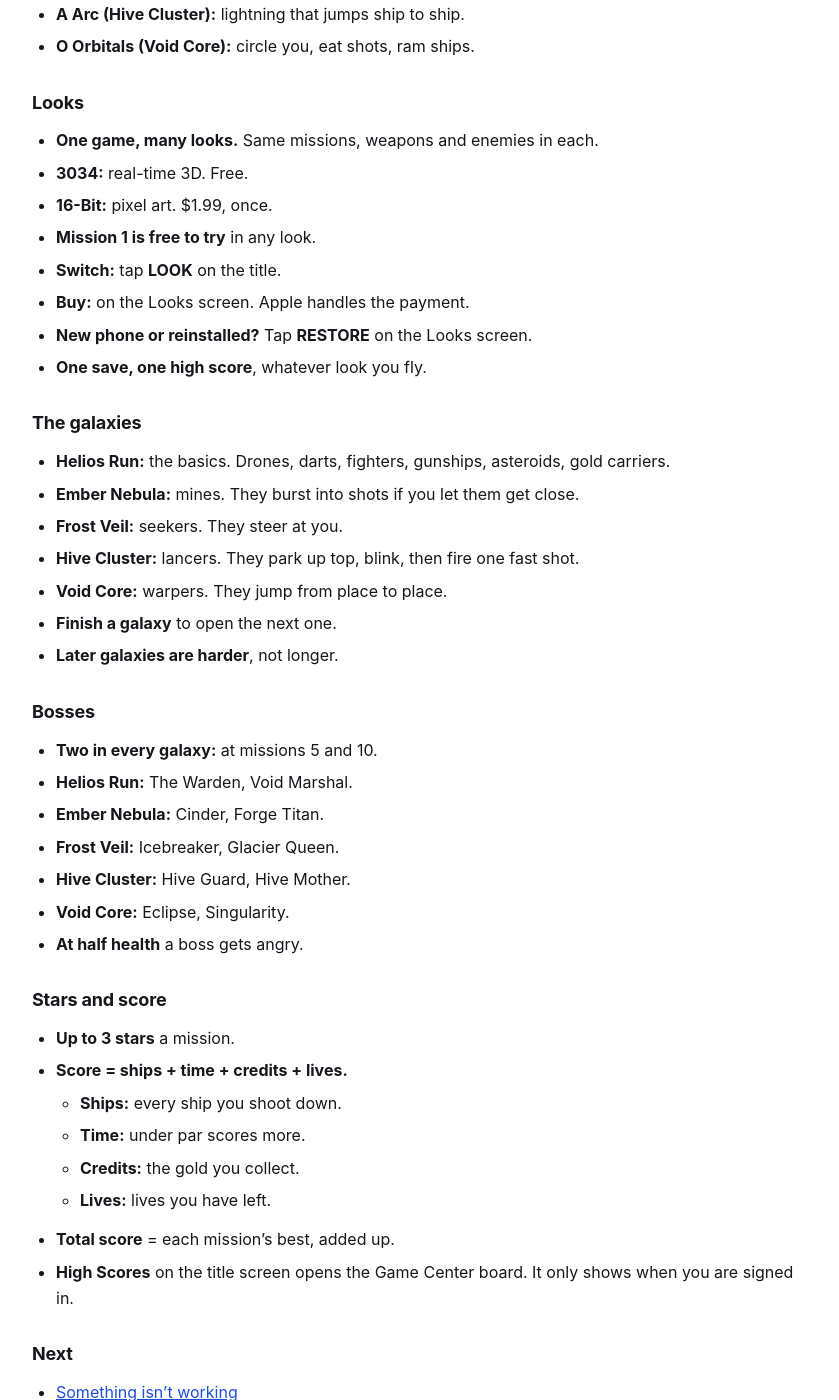
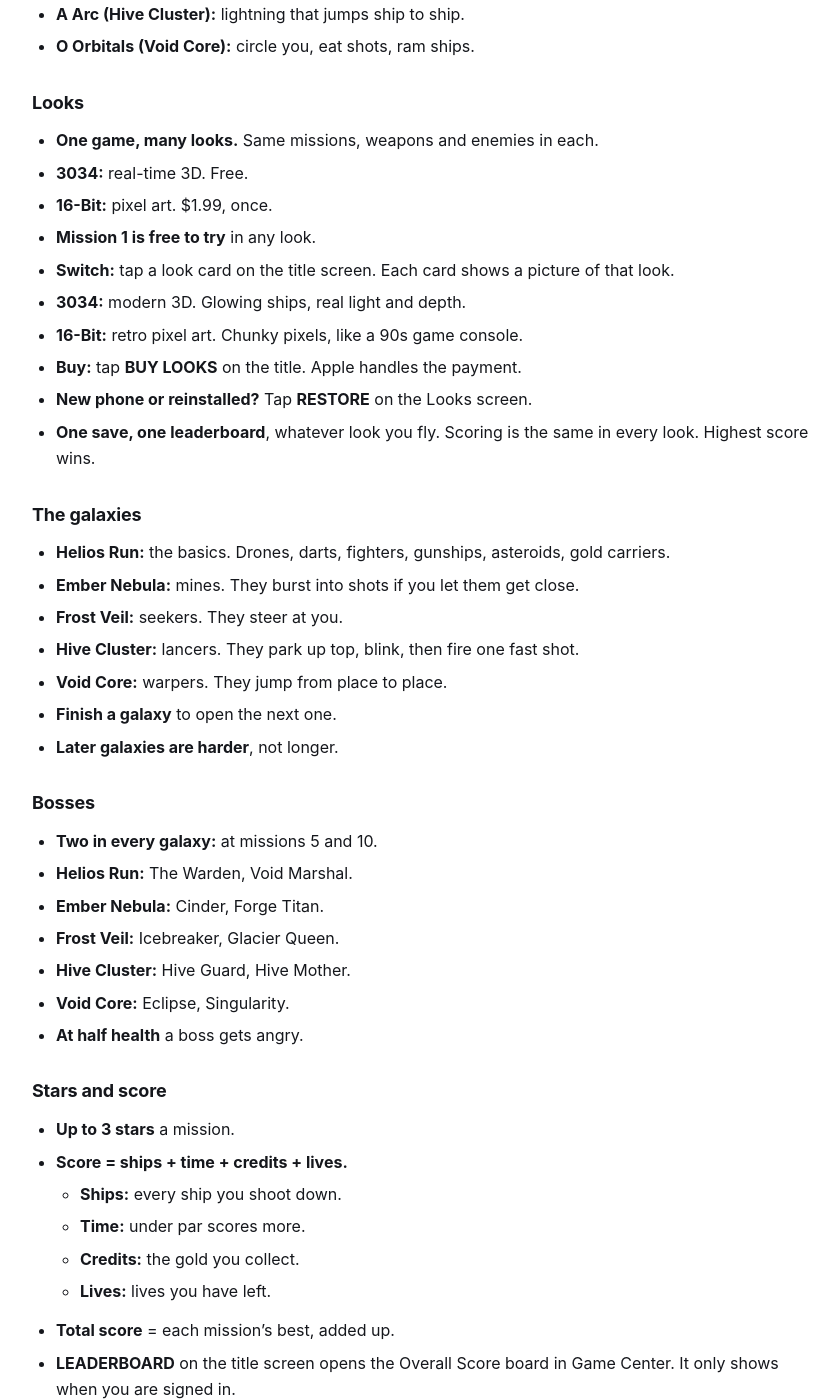
Before and after one commit to mytombrown/team-assist-help, a Jekyll site: the page built from _guides/novapatrol/getting-started.md, in a window 1280 px wide and 1400 px high, scrolled down 1236 px. Shown: the whole window, without its empty margins (218-1057 px from the left). Built offline with Jekyll 4.4.1, drawn with Linux system fonts in a browser that asks for light colours; some of the changed text lies outside the part shown.

Commit message:
Build 1 (Nova Patrol 1.0): pick the look on the title screen (two cards), Overall Score leaderboard (NP-1420)
Co-Authored-By: Claude Fable 5.2 <noreply@anthropic.com>

```diff
--- a/_guides/novapatrol/getting-started.md
+++ b/_guides/novapatrol/getting-started.md
@@ -17,7 +17,7 @@ related:
 - **50 missions in 5 galaxies.** 10 bosses.
 - **Progress follows you.** Scores, stars and credits save to your own iCloud. Another iPhone on the same Apple ID picks up where you left off.
   - **iCloud off** for the app: progress stays on this phone only.
-- **Game Center:** signed in? Your total goes on the High Scores board. Not signed in: the game plays the same.
+- **Game Center:** signed in? Your total goes on the Overall Score leaderboard. Not signed in: the game plays the same.
 
 ## Start playing
 
@@ -50,10 +50,12 @@ related:
 - **3034:** real-time 3D. Free.
 - **16-Bit:** pixel art. $1.99, once.
 - **Mission 1 is free to try** in any look.
-- **Switch:** tap **LOOK** on the title.
-- **Buy:** on the Looks screen. Apple handles the payment.
+- **Switch:** tap a look card on the title screen. Each card shows a picture of that look.
+- **3034:** modern 3D. Glowing ships, real light and depth.
+- **16-Bit:** retro pixel art. Chunky pixels, like a 90s game console.
+- **Buy:** tap **BUY LOOKS** on the title. Apple handles the payment.
 - **New phone or reinstalled?** Tap **RESTORE** on the Looks screen.
-- **One save, one high score**, whatever look you fly.
+- **One save, one leaderboard**, whatever look you fly. Scoring is the same in every look. Highest score wins.
 
 ## The galaxies
 
@@ -84,7 +86,7 @@ related:
   - **Credits:** the gold you collect.
   - **Lives:** lives you have left.
 - **Total score** = each mission's best, added up.
-- **High Scores** on the title screen opens the Game Center board. It only shows when you are signed in.
+- **LEADERBOARD** on the title screen opens the Overall Score board in Game Center. It only shows when you are signed in.
 
 ## Next
 
```
Also changed, not shown: _guides/novapatrol/troubleshooting.md (+2 -2 lines).
